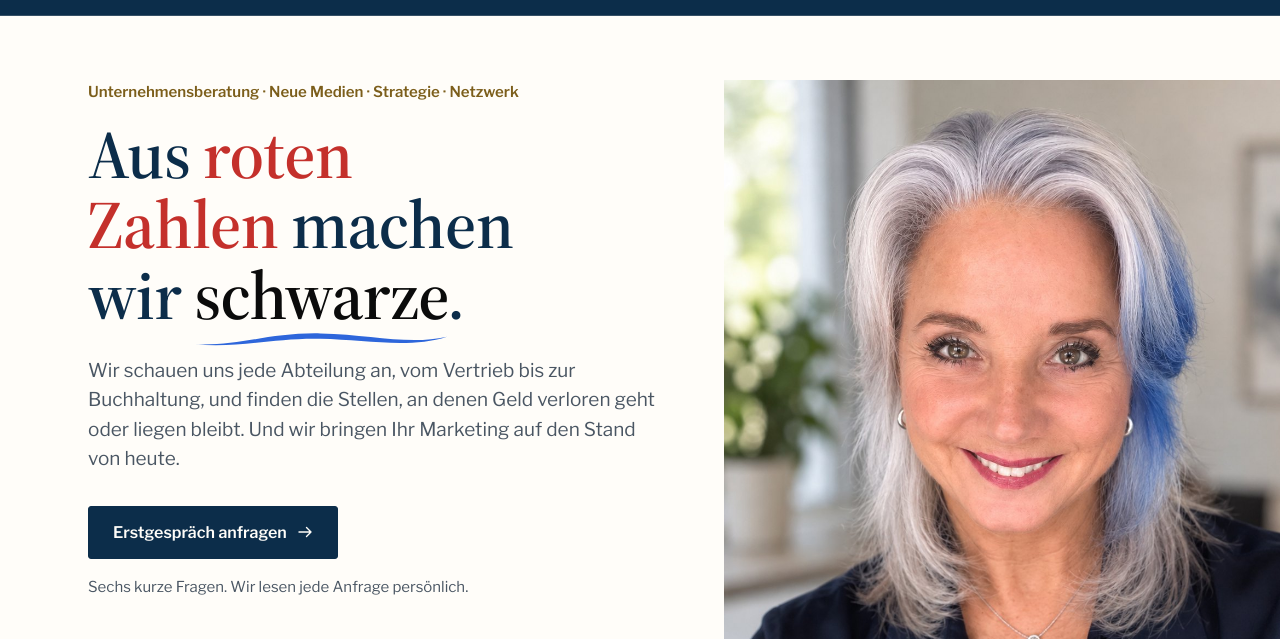
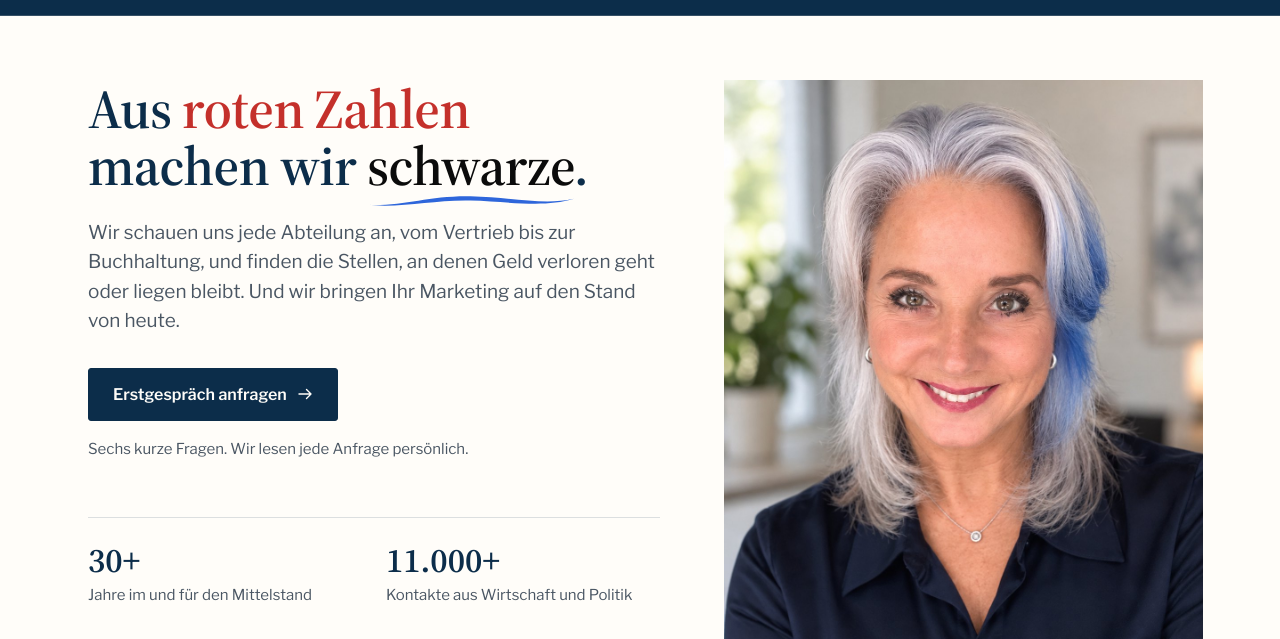
Before and after one commit to oskar-hq/B.Angerer, a website: page index.html in a window 1280 px wide. Shown: the part 101-740 px from the top of the page. Drawn offline with Linux system fonts and the light colour scheme.

Commit message:
Keep the hero headline on two lines and drop the kicker
The font size now follows the width of the text column, so the headline
always breaks after 'roten Zahlen' on every screen size.

Co-Authored-By: Claude Opus 5.5 <noreply@anthropic.com>
Claude-Session: https://claude.ai/code/session_017gL1KGyVqyVtFG1453C6Bf

```diff
--- a/assets/css/styles.css
+++ b/assets/css/styles.css
@@ -169,6 +169,10 @@ p, li, dd { text-wrap: pretty; }
 .hero-grid { display: grid; gap: 32px; }
 .hero-kicker { font-size: 15px; font-weight: 600; color: var(--gold-ink); margin-bottom: 16px; }
 .hero h1 { color: var(--navy); }
+/* Überschrift immer genau zwei Zeilen: Schriftgröße folgt der Breite der Textspalte */
+.hero-copy { container-type: inline-size; }
+.hero h1 .hl { display: block; white-space: nowrap; }
+.hero h1 { font-size: clamp(26px, 9.6cqi, 72px); }
 .hero h1 .red { color: var(--red); transition: color 1200ms var(--ease); }
 .hero h1 .black { color: var(--black); }
 .hero .lead { margin-top: 24px; color: var(--ink-soft); max-width: 600px; }
--- a/index.html
+++ b/index.html
@@ -78,8 +78,7 @@
     <section class="hero" aria-labelledby="hero-title">
       <div class="wrap hero-grid">
         <div class="hero-copy">
-          <p class="hero-kicker">Unternehmensberatung · Neue Medien · Strategie · Netzwerk</p>
-          <h1 id="hero-title">Aus <span class="red">roten Zahlen</span> machen wir <span class="black u">schwarze</span>.</h1>
+          <h1 id="hero-title"><span class="hl">Aus <span class="red">roten Zahlen</span></span> <span class="hl">machen wir <span class="black u">schwarze</span>.</span></h1>
           <p class="lead">Wir schauen uns jede Abteilung an, vom Vertrieb bis zur Buchhaltung, und finden die Stellen, an denen Geld verloren geht oder liegen bleibt. Und wir bringen Ihr Marketing auf den Stand von heute.</p>
           <div class="hero-actions">
             <a class="btn" href="kontakt/" data-open-wizard>Erstgespräch anfragen <svg class="arrow" width="16" height="16" aria-hidden="true"><use href="#arrow"/></svg></a>
```
Also changed, not shown: 1 other file.
